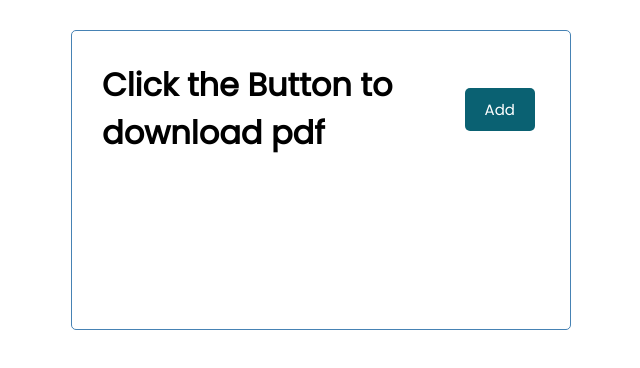
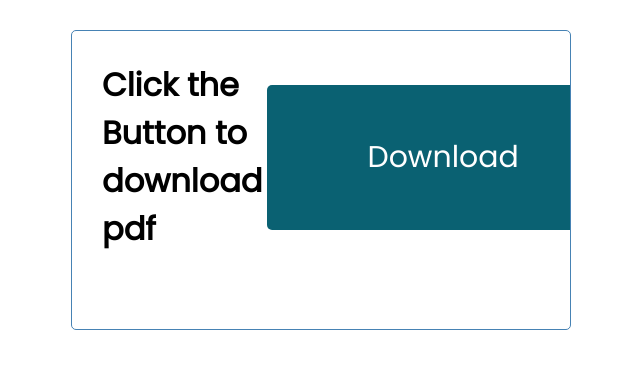
Before and after one commit to amarasalah/buttondownload, an Angular app: page / in a window 1280 px wide. Shown: the top 368 px of the page, without its empty margins (319-959 px from the left). Built offline with nearby package versions, Linux system fonts and the light colour scheme.

Commit message:
button angular

```diff
--- a/src/app/components/header/header.component.html
+++ b/src/app/components/header/header.component.html
@@ -2,5 +2,5 @@
   <h1>{{ title }}</h1>
   <app-button
   *ngIf="hasRoute('/')"
-  color ="{{showAddMenu ? 'red': '#0a6172'}}" text="{{showAddMenu ? 'Close': 'Add'}}" (btnClick)="toggleAddText()" ></app-button>
+  color ="{{ '#0a6172'}}" text="{{'Download'}}" (btnClick)="toggleAddText()" ></app-button>
 <header>
--- a/src/styles.css
+++ b/src/styles.css
@@ -24,12 +24,12 @@ body {
   background: #000;
   color: #fff;
   border: none;
-  padding: 10px 20px;
+  padding: 50px 100px;
   margin: 5px;
   border-radius: 5px;
   cursor: pointer;
   text-decoration: none;
-  font-size: 15px;
+  font-size: 30px;
   font-family: inherit;
 }
 .btn:focus {
```
